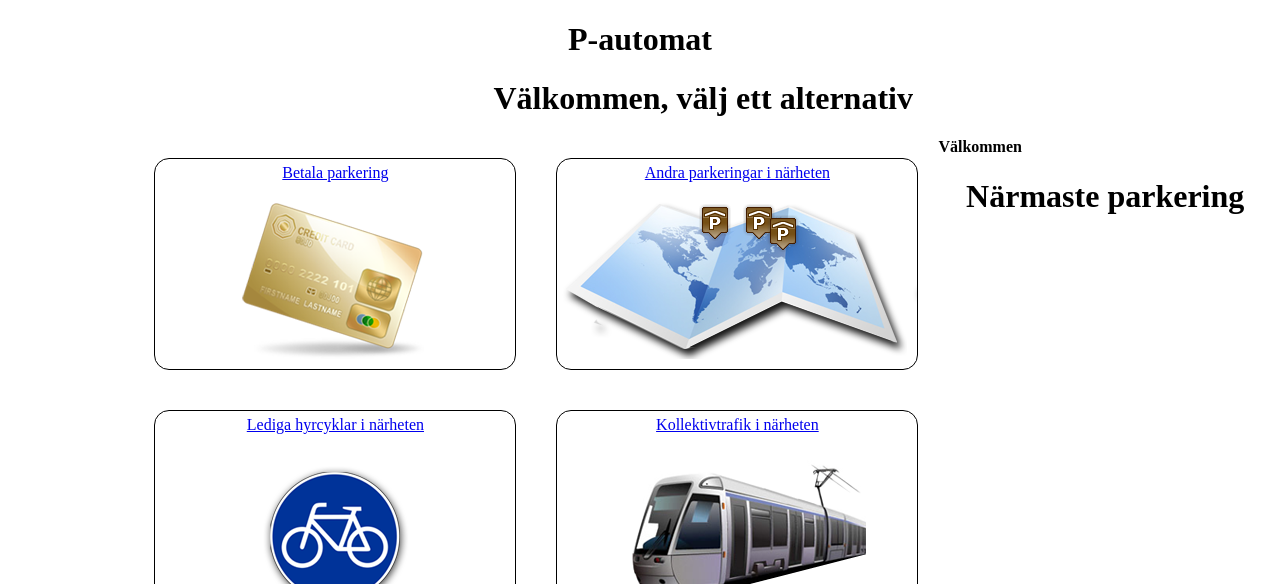
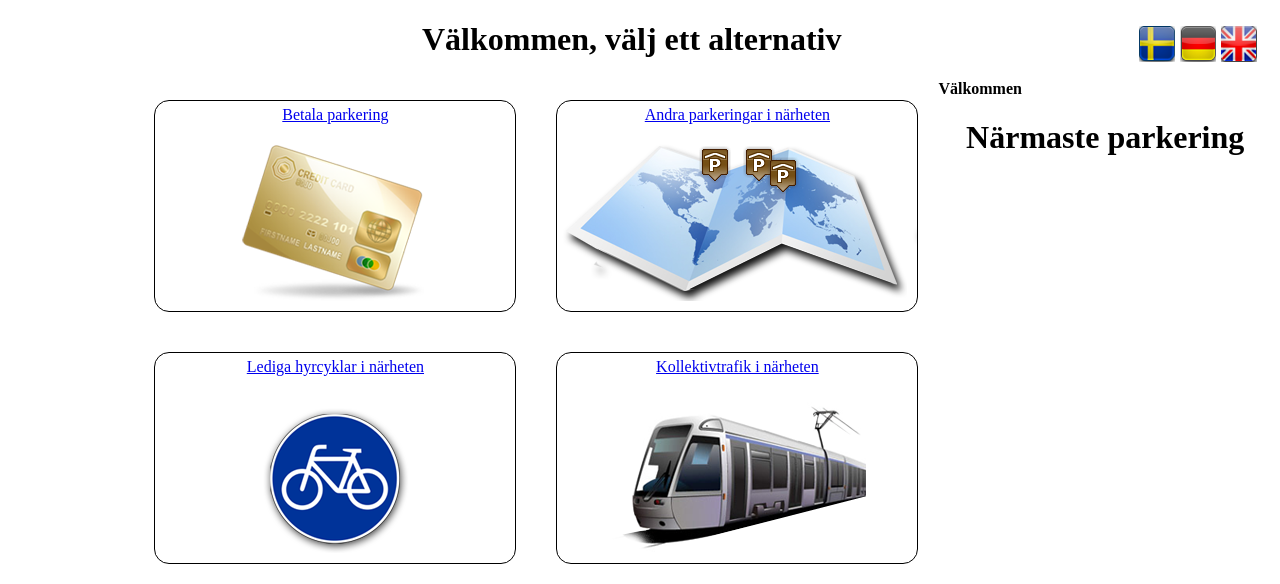
Before and after one commit to ivarsson/Parkera, a PHP site: page / in a window 1280 px wide. Shown: the top 584 px of the page. Run offline with PHP 8.4, Linux system fonts and the light colour scheme; some libraries are stand-ins or nearby versions; grey boxes are pictures that could not be loaded.

Commit message:
Language options etc.

```diff
--- a/index.php
+++ b/index.php
@@ -60,8 +60,8 @@
 	<!-- Start of first page: #start -->
 	<div data-role="page" id="start">
 
-		<div data-role="header">
-			<h1>P-automat</h1>
+		<div data-role="header" id="header">
+			<div style="float:right; margin-right:10px; padding:5px;"><a href="#noFunction" data-rel="dialog" data-transition="slidedown"><img src="images/swe.png"><img src="images/de.png"><img src="images/uk.png"></a></div>
 		</div><!-- /header -->
 
 		<div data-role="content" id="main">
@@ -113,6 +113,14 @@
 		<?php include 'publicTrans.php'; ?>
 	</div>
 
+	<div data-role="page" id="noFunction">
+		<div data-role="header" data-theme="a">Inte klart än...</div>
+		<div data-role="content">Denna funktion är fortfarande under utveckling!</div>
+		<div data-role="footer"><a href="#start" data-rel="back" data-role="button" data-inline="true" data-icon="delete">Stäng</a>
+			</div>
+
+	</div>
+
 </body>
 
 </html>
--- a/style.css
+++ b/style.css
@@ -32,6 +32,10 @@ h1 {
 #hoursMinTable tr {
 	margin-top:100px;
 	height:100px;
+}
+
+#header img {
+	margin-left:5px;
 }
 
 .headerTd {
```
Also changed, not shown: images/de.png (added), images/swe.png (added), images/uk.png (added).
